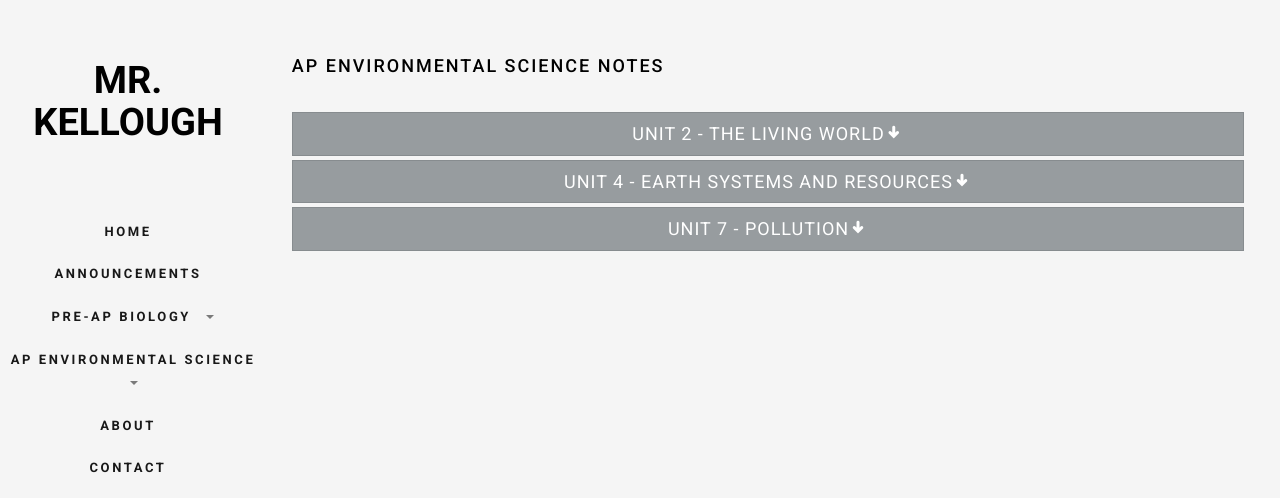
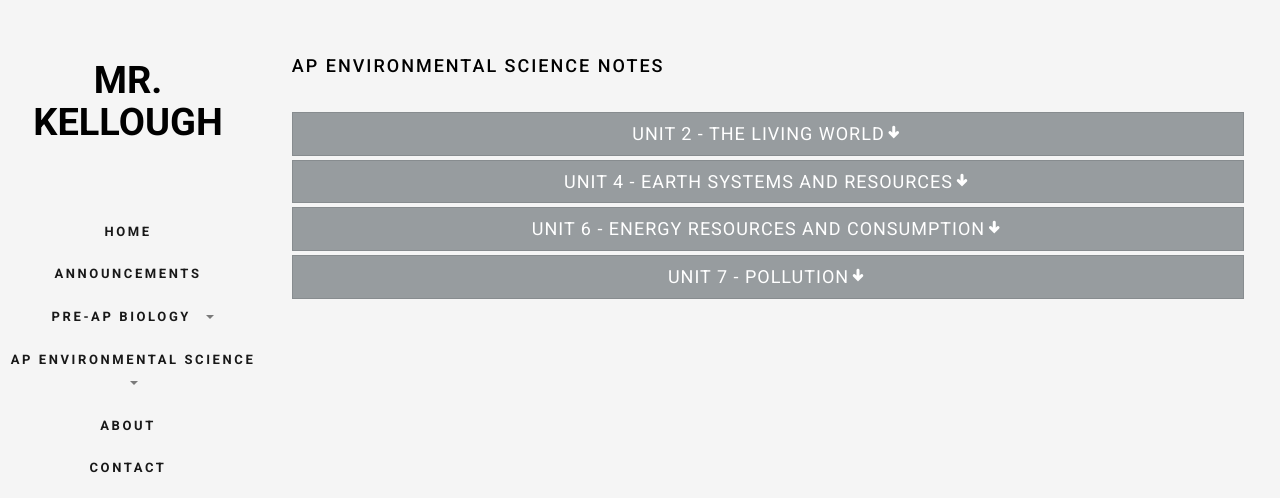
Before and after one commit to thomaskellough/crhs, a Flask app: page /environmental-science-notes in a window 1280 px wide. Shown: the top 498 px of the page. Run offline with Flask 2, Linux system fonts and the light colour scheme; some libraries are stand-ins or nearby versions; some web fonts are replaced.

```diff
--- a/crhs_web/routes.py
+++ b/crhs_web/routes.py
@@ -190,6 +190,16 @@ def quizlet_evolution():
     return render_template('quizlet-evolution.html', title='Evolution Flashcards')
 
 
+@app.route('/quizlet-nonrenewable-energy')
+def quizlet_nonrenewable_energy():
+    return render_template('quizlet-nonrenewable-energy.html', title='Nonrenewable Energy Flashcards')
+
+
+@app.route('/quizlet-renewable-energy')
+def quizlet_renewable_energy():
+    return render_template('quizlet-renewable-energy.html', title='Renewable Energy Flashcards')
+
+
 @app.route('/quizlet-water-pollution')
 def quizlet_water_pollution():
     return render_template('quizlet-water-pollution.html', title='Water Pollution Flashcards')
--- a/crhs_web/templates/environmental-science-notes.html
+++ b/crhs_web/templates/environmental-science-notes.html
@@ -66,6 +66,39 @@
             </div>
         </div>
         <div class="animate-box" data-animate-effect="fadeInLeft">
+            <btn class="btn btn-block btn-school-2" data-toggle="collapse" href="#unit6-collapse" aria-expanded="True" aria-controls="unit6-collapse">
+                Unit 6 - Energy Resources and Consumption<span class="icon-arrow-down-thick"></span>
+            </btn>
+            <div class="row row-bottom-padded-md collapse" id="unit6-collapse">
+                <div class="col-md-3 col-sm-6 col-padding animate-box" data-animate-effect="fadeInLeft">
+                    <div class="blog-entry">
+                        <a class="blog-img"><img src="static/images/nonrenewable_energy_resources.jpg" class="img-responsive img-notes" alt="Nonrenewable Resources Img"></a>
+                        <div class="desc">
+                            <h3><a>Chapter 12 - Nonrenewable Energy Resources</a></h3>
+                            <ul class="list-unstyled">
+                                <li><a class="list-group-item list-group-item-school-1" href="static/files/Chapter 12 - Nonrenewable Energy Resources.pdf" target="_blank">Chapter 12 Notes</a></li>
+                                <li><a class="list-group-item list-group-item-school-1" href="/quizlet-nonrenewable-energy" target="_blank">Flashcards</a></li>
+                                <li><a class="list-group-item list-group-item-school-1" href="/static/files/Chapter 12 - Nonrenewable Energy Resources Study Guide.docx" target="_blank">Study Guide</a></li>
+                            </ul>
+                        </div>
+                    </div>
+                </div>
+                <div class="col-md-3 col-sm-6 col-padding animate-box" data-animate-effect="fadeInLeft">
+                    <div class="blog-entry">
+                        <a class="blog-img"><img src="static/images/renewable_energy.jpg" class="img-responsive img-notes" alt="Renewable Resources Img"></a>
+                        <div class="desc">
+                            <h3><a>Chapter 13 - Achieving Energy Sustainability</a></h3>
+                            <ul class="list-unstyled">
+                                <li><a class="list-group-item list-group-item-school-1" href="static/files/Chapter 13 -  Achieving Energy Sustainability.pdf" target="_blank">Chapter 13 Notes</a></li>
+                                <li><a class="list-group-item list-group-item-school-1" href="/quizlet-renewable-energy" target="_blank">Flashcards</a></li>
+                                <li><a class="list-group-item list-group-item-school-1" href="/static/files/Chapter 13 - Achieving Energy Sustainability Study Guide.docx" target="_blank">Study Guide</a></li>
+                            </ul>
+                        </div>
+                    </div>
+                </div>
+            </div>
+        </div>
+        <div class="animate-box" data-animate-effect="fadeInLeft">
             <btn class="btn btn-block btn-school-2" data-toggle="collapse" href="#unit7-collapse" aria-expanded="True" aria-controls="unit1-collapse">
                 Unit 7 - Pollution<span class="icon-arrow-down-thick"></span>
             </btn>
```
Also changed, not shown: crhs_web/templates/quizlet-nonrenewable-energy.html (added, +14 -0 lines), crhs_web/templates/quizlet-renewable-energy.html (added, +14 -0 lines), crhs_web/static/images/nonrenewable_energy_resources.jpg (added), crhs_web/static/images/renewable_energy.jpg (added), 4 other files.
